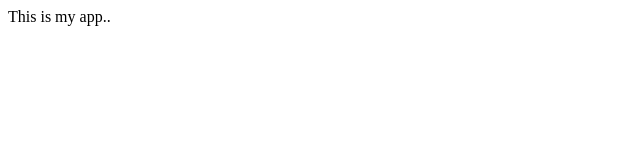
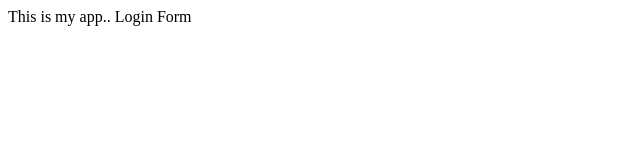
Before and after one commit to OneHerdi/myapps.sample, a plain HTML site: page index.html in a window 1280 px wide. Shown: the full height of the page, 0-640 px from the left. Drawn offline with Linux system fonts and the light colour scheme.

Commit message:
login form

```diff
--- /dev/null
+++ b/dir2/app2.js
@@ -0,0 +1 @@
+console.log(123;)
--- a/index.html
+++ b/index.html
@@ -4,6 +4,7 @@
 
 	<body>
 		This is my app..
+		Login Form
 	</body>
 	</head>
 </html>
```
Also changed, not shown: login.html (added, +1 -0 lines), log.txt (added).
